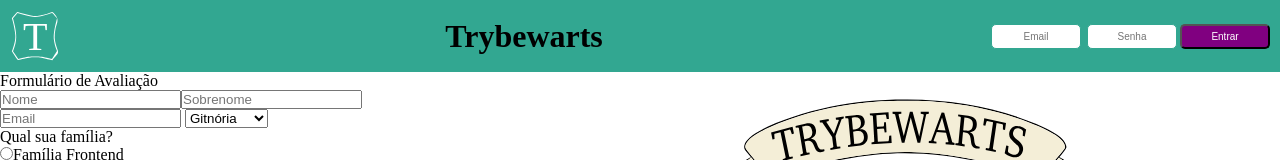
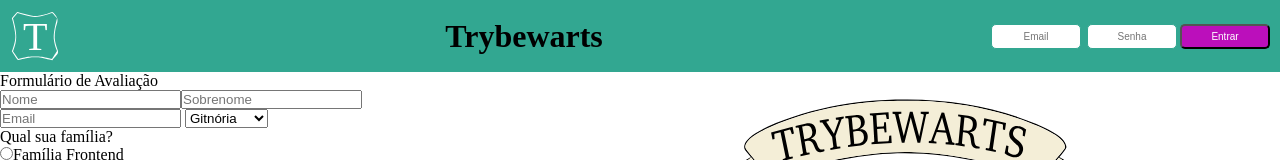
Before and after one commit to TamirisShigaki/Project-Trybewarts, a website: page index.html in a window 1280 px wide. In both pictures the pointer is over the button "Entrar". Shown: the top 160 px of the page. Drawn offline with Linux system fonts and the light colour scheme.

Commit message:
comentarios

```diff
--- a/script.js
+++ b/script.js
@@ -1,3 +1,5 @@
+//!login
+
 const botaoEntrar = document.querySelector('.botao-entrar');
 const botaoSubmit = document.querySelector('#submit-btn');
 const checkAgreement = document.querySelector('#agreement');
@@ -12,6 +14,8 @@ function login() {
   }
 }
 
+//! Botão enviar
+
 function habilitarBotao() {
   if (checkAgreement.checked) {
     botaoSubmit.removeAttribute('disabled');
@@ -22,3 +26,5 @@ function habilitarBotao() {
 
 checkAgreement.addEventListener('click', habilitarBotao);
 botaoEntrar.addEventListener('click', login);
+
+//! Contador
--- a/style.css
+++ b/style.css
@@ -40,6 +40,10 @@
   text-align: center;
   color: white;
   cursor: pointer;
+}
+
+.botao-entrar:hover {
+  background-color: rgb(187, 15, 187);
 }
 
 .main {
```
